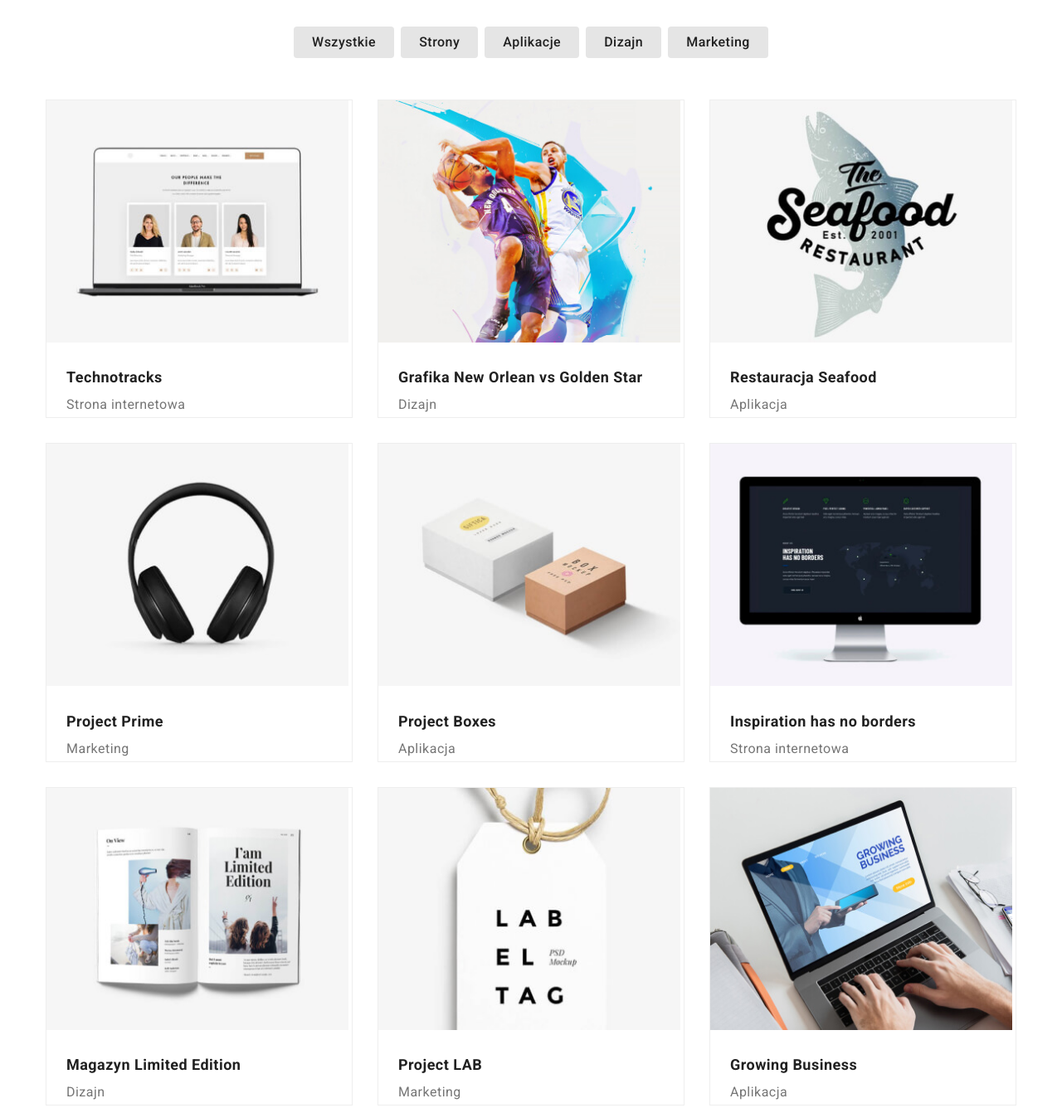
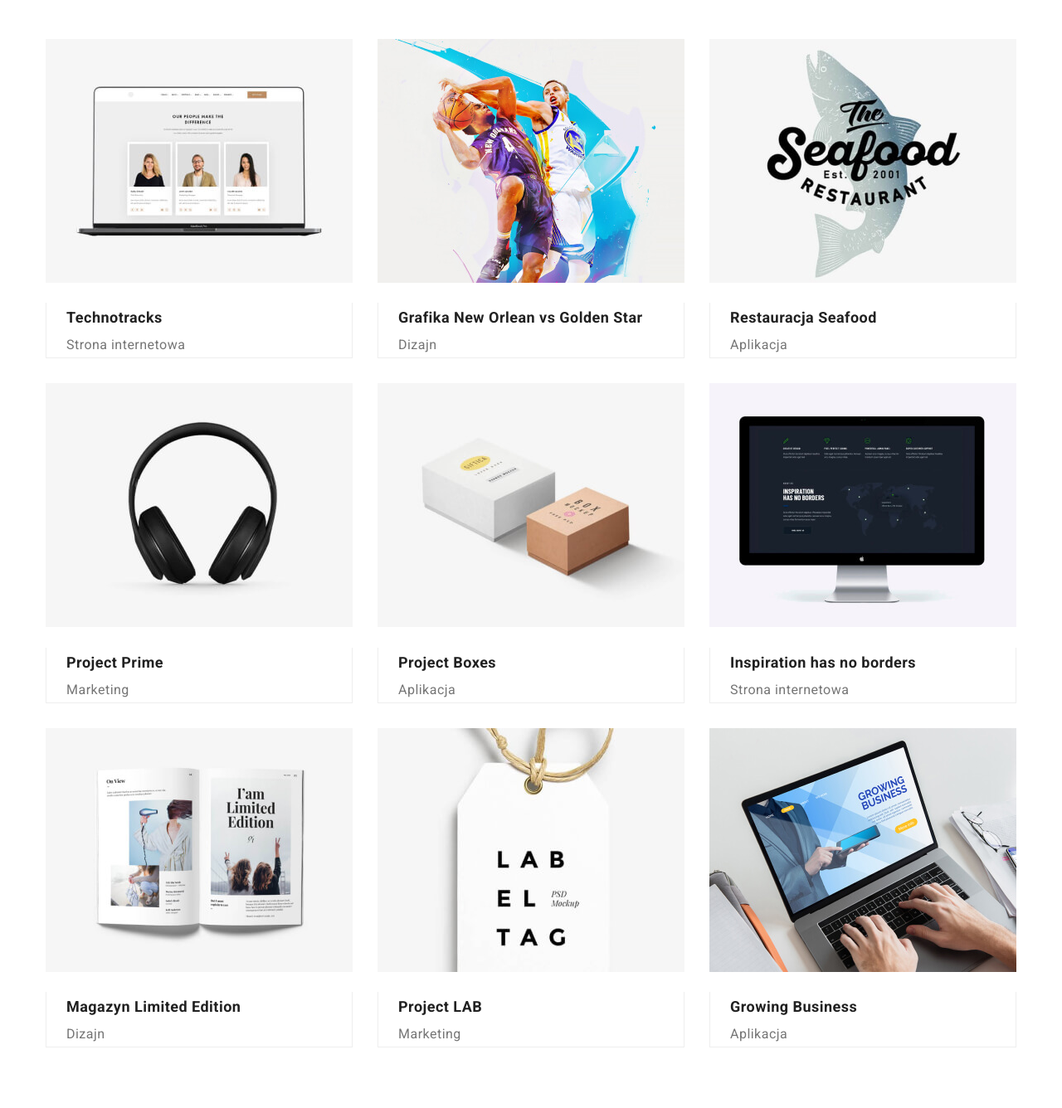
Before and after one commit to CelebanPatrycja/goit-markup-hw-03, a plain HTML site: page portfolio.html in a window 1280 px wide. Shown: the part 166-1502 px from the top of the page at 83% size. Drawn offline with nearby package versions, Linux system fonts and the light colour scheme.

Commit message:
update hw3

```diff
--- a/css/styles.css
+++ b/css/styles.css
@@ -50,6 +50,7 @@ ul {
   letter-spacing: 0.06em;
   text-transform: uppercase;
   max-width: 696px;
+  margin-bottom: 30px;
 }
 
 .agency {
@@ -68,14 +69,13 @@ ul {
 .mail-telephone {
   display: flex;
   gap: 30px;
-  padding-top: 32px;
 }
 .mailandtel {
   margin-left: 50px;
 }
 
 .mail-adress {
-  color: var(--fifth-color);
+  color: var(--third-color);
   font-weight: 500;
   font-size: 14px;
   line-height: 1.14;
@@ -94,7 +94,6 @@ ul {
 
 .loremparagraph {
   margin-top: 10px;
-  width: 270px;
 }
 
 .lorem-h3 {
@@ -163,7 +162,7 @@ ul {
   font-size: 14px;
   line-height: 1.17;
   display: flex;
-  margin-bottom: 25px;
+  align-items: center;
 }
 .navmenu-portfolio {
   text-decoration: none;
@@ -222,10 +221,7 @@ ul {
   font-weight: 700;
   font-size: 26px;
   line-height: 1.19;
-  margin-top: 24px;
   margin-right: 93px;
-  padding-top: 24px;
-  padding-bottom: 25px;
 }
 
 .studioname-footer {
@@ -266,9 +262,6 @@ ul {
   font-weight: 500;
   font-size: 14px;
   line-height: 1.14;
-
-  margin-top: 32px;
-  margin-left: 93px;
 }
 
 .portoflio {
@@ -337,7 +330,10 @@ address {
 .header-wrapper {
   display: flex;
   justify-content: space-between;
-  align-items: baseline;
+  align-items: center;
+}
+.header-class {
+  padding: 24 0;
 }
 
 .lorem-margin:last-child {
@@ -509,12 +505,17 @@ containter {
   gap: 30px;
   flex-wrap: wrap;
 }
+
+.border-solid {
+  border: 1px solid #eee;
+  border-top: none;
+}
+
 .project {
   flex-basis: calc((100% - 60px) / 3);
   background-color: var(--fourth-color);
   box-sizing: border-box;
   text-decoration: none;
-  border: 1px #eeeeee solid;
 }
 
 .section {
--- a/portfolio.html
+++ b/portfolio.html
@@ -37,7 +37,6 @@
                 ><span class="black">Studio</span>
               </p>
             </a>
-            <nav class="navmenu-portfolio">
             <ul class="menu topline">
               <li class="list-menu">
                 <a class="agency elementblue" href="#">Agencja</a>
@@ -87,91 +86,102 @@
             <img class="picture-margin"
               src="images/img(2).jpg"
               alt="webpage"
-              width="364"
-              height="292"
+              width="370"
+              height="294"
             />
+            <div class="border-solid">
             <p class="specialization">Technotracks</p>
             <p class="range">Strona internetowa</p>
+            </div>
           </li>
           <li class="project">
             <img class="picture-margin"
               src="images/img(5).jpg"
               alt="basketballmatch"
-              width="364"
-              height="292"
+              width="370"
+              height="294"
             />
+         <div class="border-solid">
             <p class="specialization">Grafika New Orlean vs Golden Star</p>
             <p class="range">Dizajn</p>
+         </div>
           </li>
           <li class="project">
             <img class="picture-margin"
               src="images/img(6).jpg"
               alt="seafoodlogotype"
-              width="364"
-              height="292"
+              width="370"
+              height="294"
             />
+            <div class="border-solid">
             <p class="specialization">Restauracja Seafood</p>
-            <p class="range">Aplikacja</p>
+            <p class="range">Aplikacja</p></div>
           </li>
           <li class="project">
             <img class="picture-margin"
               src="images/img(7).jpg"
               alt="headphonespicture"
-              width="364"
-              height="292"
+              width="370"
+              height="294"
             />
+            <div class="border-solid">
             <p class="specialization">Project Prime</p>
-            <p class="range">Marketing</p>
+            <p class="range">Marketing</p></div>
           </li>
           <li class="project">
             <img class="picture-margin"
               src="images/img(8).jpg"
               alt="twodiffboxes"
-              width="364"
-              height="292"
+              width="370"
+              height="294"
             />
+            <div class="border-solid">
             <p class="specialization">Project Boxes</p>
-            <p class="range">Aplikacja</p>
+            <p class="range">Aplikacja</p></div>
           </li>
           <li class="project">
             <img class="picture-margin"
               src="images/img(9).jpg"
               alt="darthemeondesktop"
-              width="364"
-              height="292"
+              width="370"
+              height="294"
             />
+            <div class="border-solid">
             <p class="specialization">Inspiration has no borders</p>
-            <p class="range">Strona internetowa</p>
+            <p class="range">Strona internetowa</p></div>
           </li>
           <li class="project">
             <img class="picture-margin"
               src="images/img(10).jpg"
               alt="openmagazine"
-              width="364"
-              height="292"
+              width="370"
+              height="294"
             />
+            <div class="border-solid">
             <p class="specialization">Magazyn Limited Edition</p>
-            <p class="range">Dizajn</p>
+            <p class="range">Dizajn</p></div>
           </li>
           <li class="project">
             <img class="picture-margin"
               src="images/img(11).jpg"
               alt="labeltag"
-              width="364"
-              height="292"
+              width="370"
+              height="294"
             />
+            <div class="border-solid">
             <p class="specialization">Project LAB</p>
-            <p class="range">Marketing</p>
+            <p class="range">Marketing</p></div>
           </li>
           <li class="project">
             <img class="picture-margin"
               src="images/img(12).jpg"
               alt="growingbusinesspageonlaptop"
-              width="364"
-              height="292"
+              width="370"
+              height="294"
             />
+            <div class="border-solid">
             <p class="specialization">Growing Business</p>
-            <p class="range">Aplikacja</p>
+            <p class="range">Aplikacja</p></div>
           </li>
         </ul>
       </div>
```
Also changed, not shown: index.html (+1 -3 lines).
